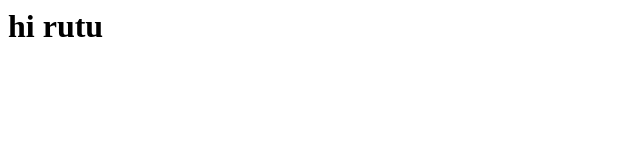
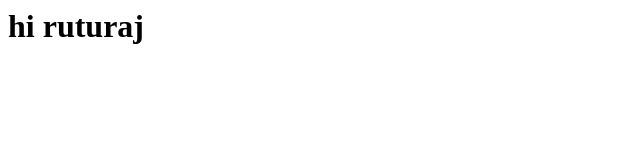
Before and after one commit to rutu100/Demo4, a plain HTML site: page index.html in a window 1280 px wide. Shown: the full height of the page, 0-640 px from the left. Drawn offline with Linux system fonts and the light colour scheme.

Commit message:
full name

```diff
--- a/index.html
+++ b/index.html
@@ -1 +1 @@
-<h1>hi rutu</h1>
+<h1>hi ruturaj</h1>
```
